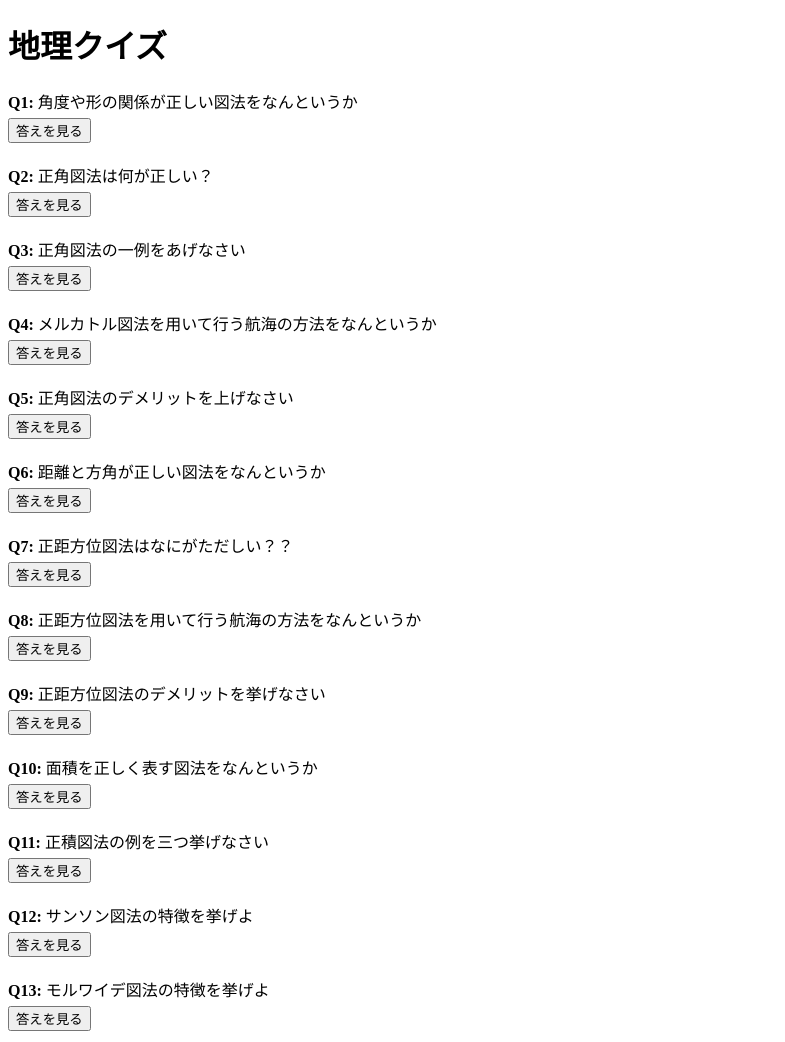
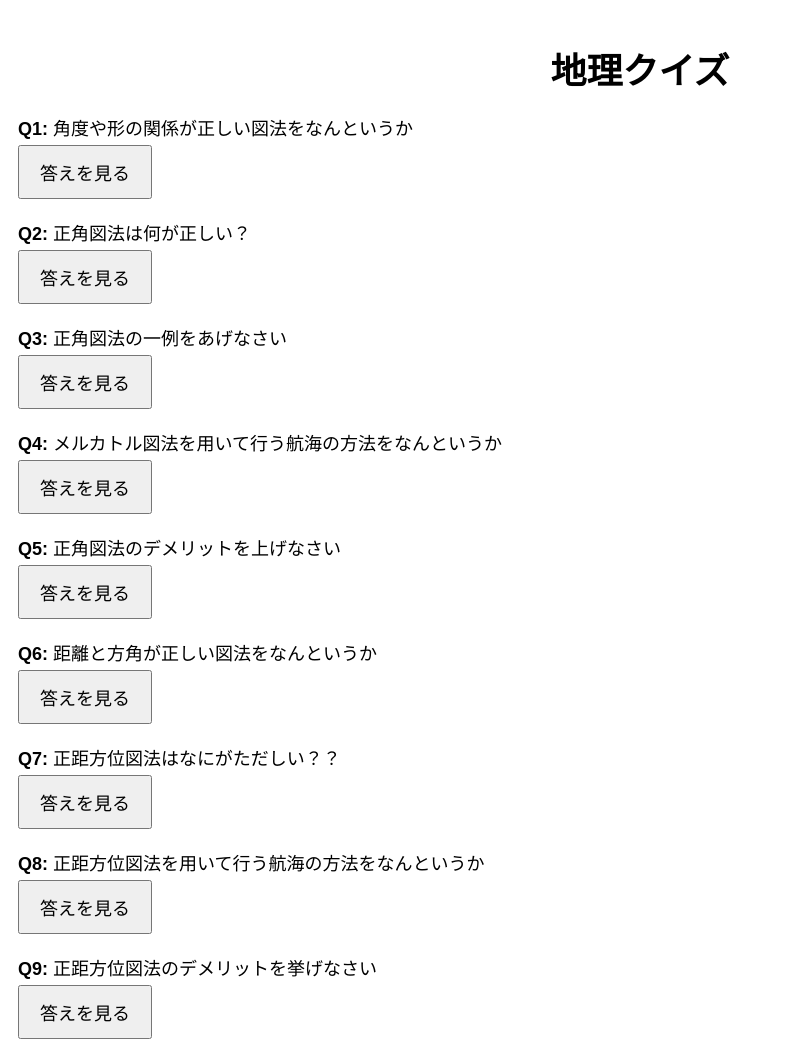
Before and after one commit to benkyouzamurai/tiri, a plain HTML site: page index.html in a window 1280 px wide. Shown: the top 1042 px of the page, without its empty margins (0-785 px from the left). Drawn offline with Linux system fonts and the light colour scheme.

Commit message:
Update index.html

```diff
--- a/index.html
+++ b/index.html
@@ -1,9 +1,20 @@
 <!DOCTYPE html>
 <html lang="ja">
 <head>
-  <meta charset="UTF-8">
+  <meta charset="UTF-8" />
   <title>地理クイズ</title>
   <style>
+    body {
+      font-size: 18px; /* 文字を大きく */
+      padding: 10px;
+      background: #fff;
+      color: #000;
+      font-family: sans-serif;
+    }
+    h1 {
+      text-align: center;
+      margin-bottom: 20px;
+    }
     .question {
       margin-bottom: 20px;
     }
@@ -11,9 +22,13 @@
       display: none;
       color: green;
       font-weight: bold;
-      margin-top: 5px;
+      margin-top: 10px;
+      font-size: 18px; /* 答えも大きく */
     }
     .show-button {
+      padding: 12px 20px; /* ボタン大きめ */
+      font-size: 18px;
+      cursor: pointer;
       margin-top: 5px;
     }
   </style>
@@ -26,11 +41,12 @@
     fetch('地理一問一答 - シート1.csv')
       .then(response => response.text())
       .then(csvText => {
-        const lines = csvText.split('\n').slice(1); // 1行目はヘッダー
+        const lines = csvText.split('\n').slice(1);
         const container = document.getElementById('quiz-container');
         container.innerHTML = '';
 
         lines.forEach((line, index) => {
+          if (!line.trim()) return;
           const [question, answer] = line.split(',').map(s => s.trim().replace(/^"|"$/g, ''));
 
           const qDiv = document.createElement('div');
```
